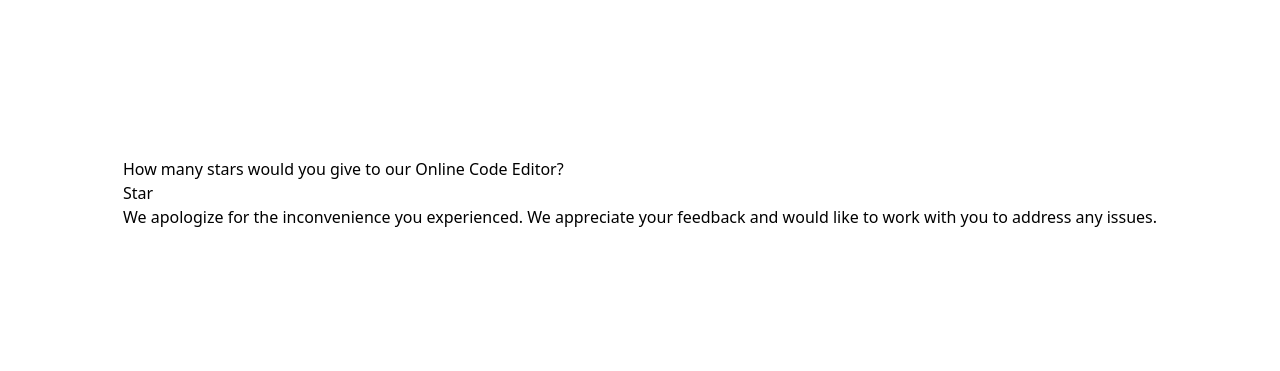
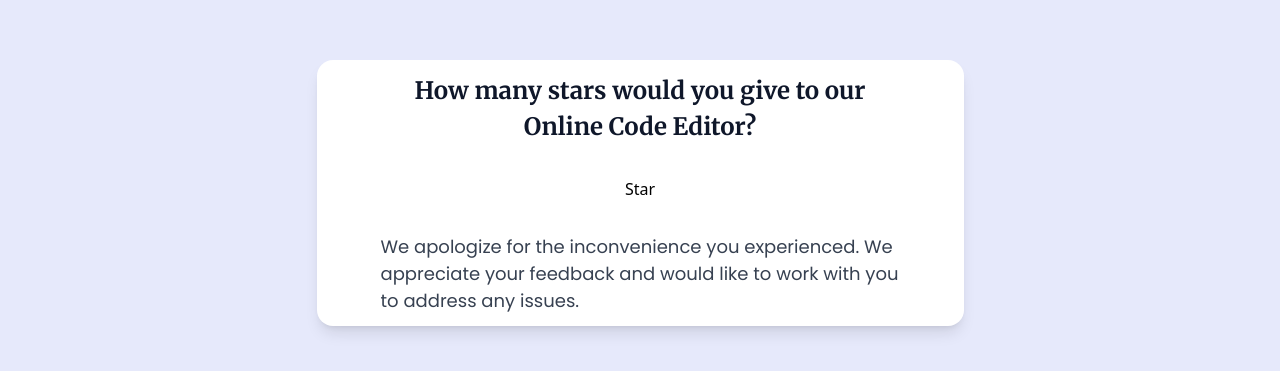
Before and after one commit to ronnypdev/Star-Rating-Component, a React (Vite) app: page / in a window 1280 px wide. Shown: the part 207-578 px from the top of the page. Built offline with nearby package versions, Linux system fonts and the light colour scheme.

Commit message:
Implemented major css styles and component structure

```diff
--- a/index.html
+++ b/index.html
@@ -7,7 +7,7 @@
     <title>Star Rating Components</title>
   </head>
   <body class="h-screen">
-    <div class="h-full flex justify-center items-center" id="root"></div>
+    <div class="h-full flex justify-center items-center bg-paleBlue" id="root"></div>
     <script type="module" src="/src/main.tsx"></script>
   </body>
 </html>
--- a/src/App.tsx
+++ b/src/App.tsx
@@ -2,7 +2,7 @@ import Rate from "./components/Rate"
 
 function App() {
   return (
-    <main>
+    <main className="h-full max-container flex justify-center items-center">
       <Rate />
     </main>
   )
--- a/src/components/Rate.tsx
+++ b/src/components/Rate.tsx
@@ -3,10 +3,10 @@ import Star from "./Star"
 export default function Rate() {
   return (
     <>
-      <article>
-        <h3>How many stars would you give to our Online Code Editor?</h3>
+      <article className="w-[647px] h-[266px] flex flex-col justify-center items-center p-16 gap-8 bg-white rounded-2xl shadow-lg">
+        <h3 className="text-darkBlue text-center font-Merriweather text-2xl leading-normal font-bold">How many stars would you give to our Online Code Editor?</h3>
         <Star />
-        <p>We apologize for the inconvenience you experienced. We appreciate your feedback and would like to work with you to address any issues.</p>
+        <p className="font-Poppins text-lg font-normal leading-normal text-darkGray">We apologize for the inconvenience you experienced. We appreciate your feedback and would like to work with you to address any issues.</p>
       </article>
     </>
   )
--- a/src/components/Star.tsx
+++ b/src/components/Star.tsx
@@ -1,7 +1,9 @@
 export default function Star() {
   return (
     <>
-      <div>Star</div>
+      <div>
+        Star
+      </div>
     </>
   )
 }
--- a/src/index.css
+++ b/src/index.css
@@ -16,7 +16,6 @@
   --dark-blue: #0F172A;
   --dark-gray: #374151;
   --pale-blue: #E6E9FB;
-
   }
 }
 
--- a/tailwind.config.js
+++ b/tailwind.config.js
@@ -7,7 +7,7 @@ export default {
   theme: {
     extend: {
       fontFamily: {
-        DMsans: ["Merriweather", "serif"],
+        Merriweather: ["Merriweather", "serif"],
         Poppins: ["Poppins", "sans-serif"],
       },
       colors: {
```
